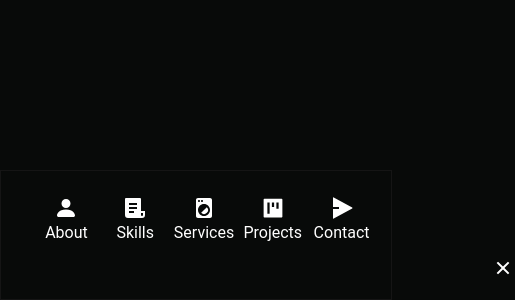
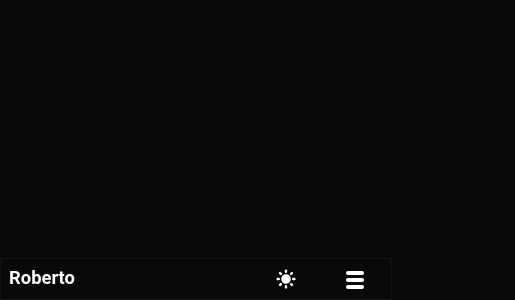
Before and after one commit to robertocarlosmedina/portfolio, a React (Create React App) app: page /aboutme in a window 390 px wide. Shown: the part 544-844 px from the top of the page, 515 px wide, since content can reach past the window. Built offline with nearby package versions, Linux system fonts and the light colour scheme.

Commit message:
Fixing close menu for mobile phones

```diff
--- a/src/components/Header.js
+++ b/src/components/Header.js
@@ -48,6 +48,7 @@ const Header = () =>{
         active: false
       }
   ])
+  const [openMenu, setOpenMenu] = useState(false)
   const [themeIcons, setThemeIcons] = useState([
       {
         name:"Dark",
@@ -114,10 +115,16 @@ const Header = () =>{
     setThemeIcons(newthemeInstance)
     // console.log(navcomponents)
   }
+  const openMobileMenu = () =>{
+    setOpenMenu(true)
+  }
+  const closeMobileMenu = () =>{
+    setOpenMenu(false)
+  }
   return (
     <div>
       <div className="Header">
-        <div className="HeaderComponents">
+        {!openMenu && <div className="HeaderComponents">
           <div className="Username">
             <h1 onClick={unselecteAll}>
                 <NavLink to={"/"} id="navLink">
@@ -138,7 +145,8 @@ const Header = () =>{
               ))}
             </ul>
           </div>
-        </div>
+        </div>}
+          {!openMenu && <div>
             {themeIcons.map((ico, i) => (
                 <div className="HeaderIcon" key={i}>
                     {ico.active && <ico.icon
@@ -147,9 +155,18 @@ const Header = () =>{
                     />}
                 </div>
             ))}
-          <TiThMenu className="ThemeIcon" id="menuIcon"/>
+          </div>}
+          {!openMenu && <TiThMenu className="ThemeIcon"
+                    id="menuIcon"
+                    onClick={openMobileMenu}
+          />}
       </div>
-      <div className="MobileMenu">
+      {openMenu && <div className="MobileMenu">
+        <div>
+          <RiCloseFill className="ThemeIcon closeIcon"
+            onClick={closeMobileMenu}
+          />
+        </div>
         <ul>
           {navcomponents.map((navItem, i) => (
             <li key={i} onClick={navLinkLselected}>
@@ -164,8 +181,7 @@ const Header = () =>{
             </li>
           ))}
         </ul>
-        <RiCloseFill className="ThemeIcon closeIcon" />
-      </div>
+      </div>}
     </div>
   )
 }
--- a/src/components/header.css
+++ b/src/components/header.css
@@ -76,13 +76,13 @@
     width: 100%;
     height: 8rem;
     display: none;
-    bottom: 0;
+    bottom: -.25rem;
     background-color: var(--dark-background);
     border: 1px solid var(--border-color);
 }
 .MobileMenu ul{
     margin-left: -1.5rem;
-    margin-top: 2rem;
+    margin-top: 3.5rem;
 }
 .MobileMenu ul li{
     list-style: none;
@@ -102,9 +102,10 @@
 }
 
 .closeIcon{
-    position: absolute;
     margin-left: 35vh;
-    margin-top: -2rem;
+    padding-top: 3rem;
+    padding-right: 1rem;
+    float: right;
 }
 
 
@@ -139,6 +140,11 @@
     }
     .MobileMenu{
         display: block;
+        height: 8rem;
+    }
+    .closeIcon{
+        margin-left: max(9rem, 3rem);
+        margin-top: -1.5rem;
     }
 }
 @media screen and (max-width: 420px) {
@@ -147,11 +153,6 @@
     }
     .HeaderComponents .Username h1{
         margin-left: .5rem;
-    }
-}
-@media screen and (max-width: 240px) {
-    .HeaderIcon{
-        margin-left: 60%;
     }
 }
 
@@ -164,3 +165,9 @@
         margin-top: -2.5rem;
     }
 }
+
+@media screen and (max-width: 240px) {
+    .HeaderIcon{
+        margin-left: 60%;
+    }
+}
```
Lines whose indentation alone changed are shown as unchanged.
